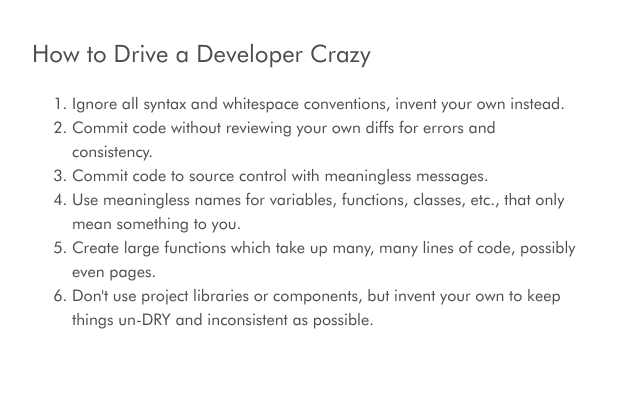
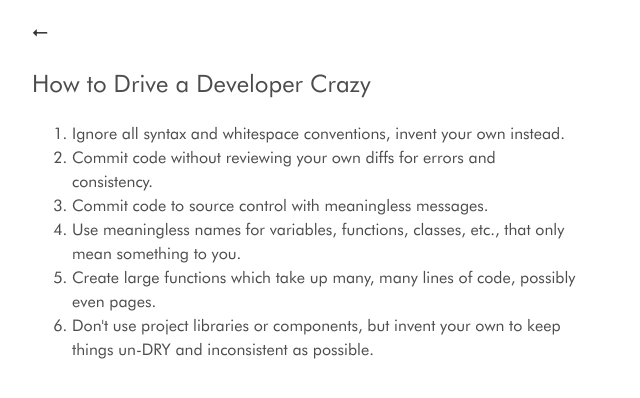
Before and after one commit to linuxsable/tylervh.com, a React app: page /blog/how-to-drive-a-developer-crazy in a window 1280 px wide. Shown: the top 398 px of the page, without its empty margins (0-640 px from the left). Built offline with nearby package versions, Linux system fonts and the light colour scheme.

Commit message:
Back button to blogs

```diff
--- a/src/pages/blog-page.tsx
+++ b/src/pages/blog-page.tsx
@@ -51,6 +51,7 @@ export const BlogPage: React.FC = () => {
 
   return (
     <div className="measure-wide lh-copy">
+      <Link to="/" className="no-underline f4 dark-gray">⭠</Link>
       <ReactMarkdown
         source={blogEntry.fileContent}
         renderers={{ heading: Heading }}
```
